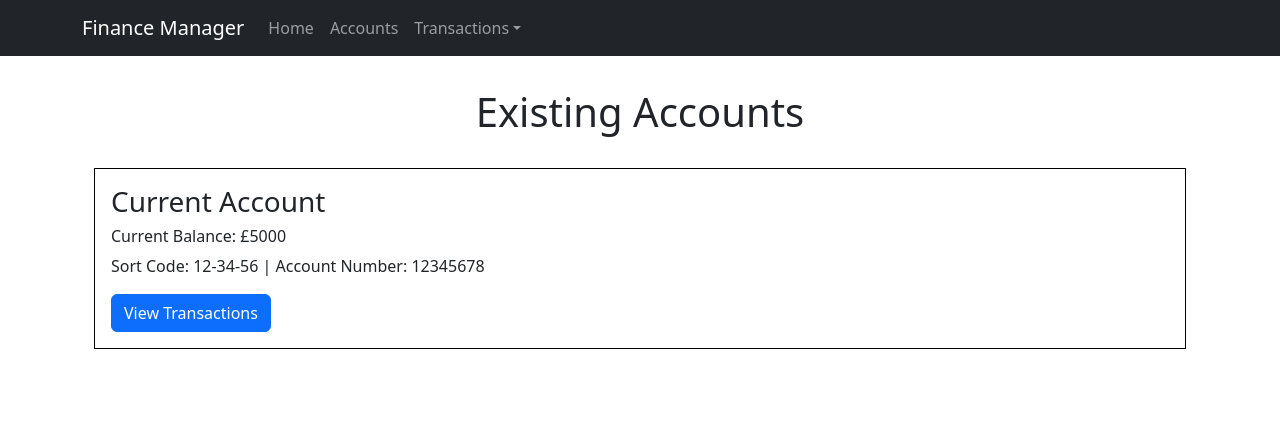
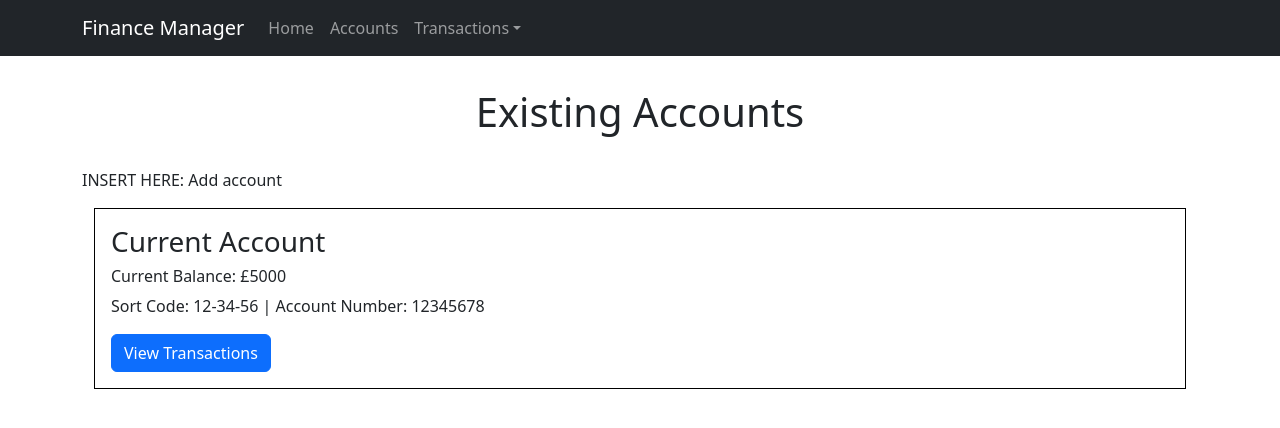
Before and after one commit to Lydiaade/Finance-App, a React (Create React App) app in the folder fm-ui/: page /accounts in a window 1280 px wide. Shown: the top 428 px of the page. Built offline with nearby package versions, Linux system fonts and the light colour scheme; no server answers.

Commit message:
Add message if account is missing

```diff
--- a/fm-ui/src/pages/Accounts.jsx
+++ b/fm-ui/src/pages/Accounts.jsx
@@ -27,7 +27,10 @@ class AccountsPage extends Component {
                 <React.Fragment>
                     <header className="App-header">
                         <h1 className="pageTitle">Existing Accounts</h1>
+                        {/*TODO: Add account component*/}
+                        <p>INSERT HERE: Add account</p>
                         <span/>
+                        {this.state.accounts.length === 0 ? <h5>You currently have no existing accounts</h5> :
                         <div className="container-fluid accounts">
                             {this.state.accounts.map((account) => (
                                 <AccountOverview
@@ -35,7 +38,7 @@ class AccountsPage extends Component {
                                     account={account}
                                 />
                             ))}
-                        </div>
+                        </div>}
                     </header>
                 </React.Fragment>
             </div>
```
Also changed, not shown: 1 other file (tests, documents, lock files or other folders).
